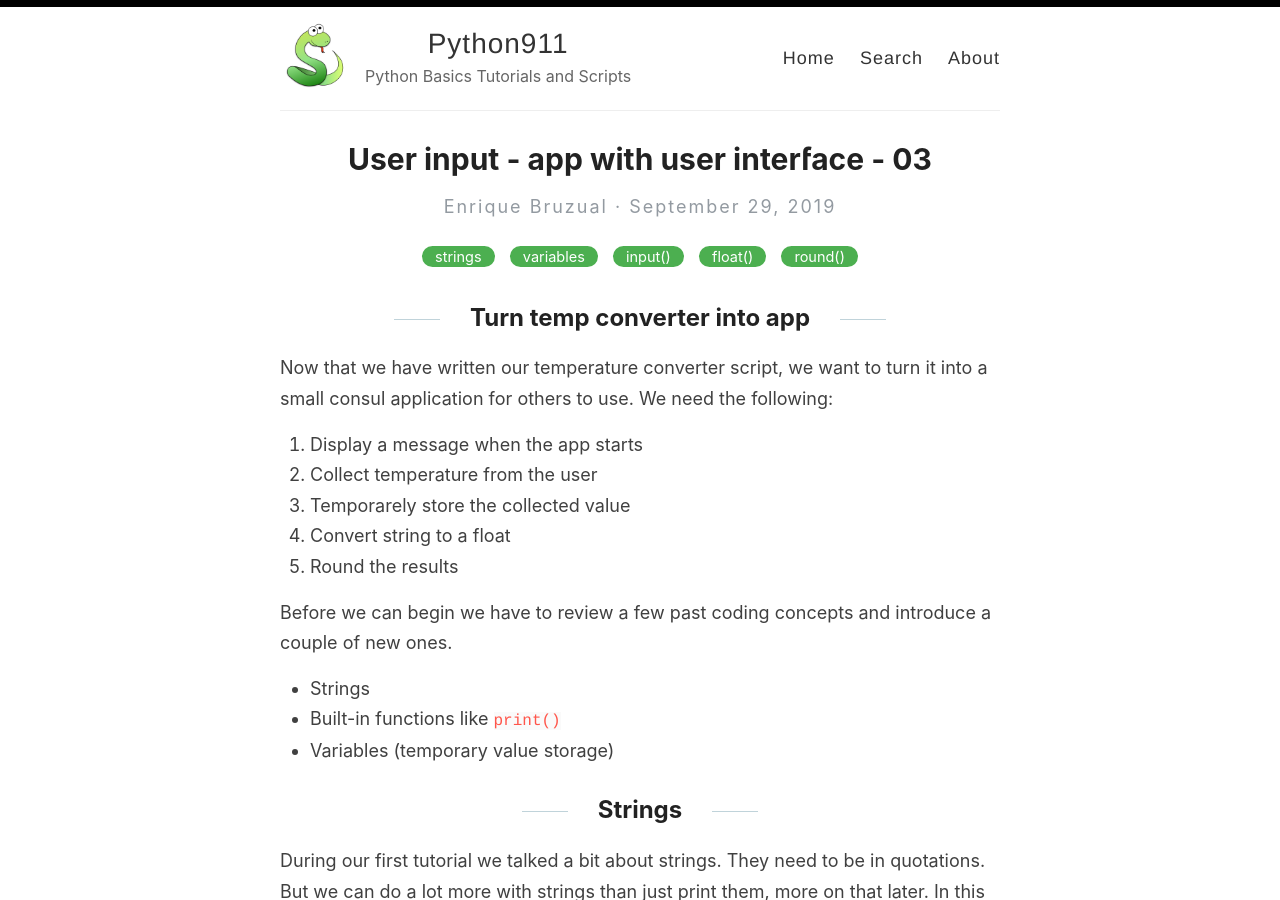
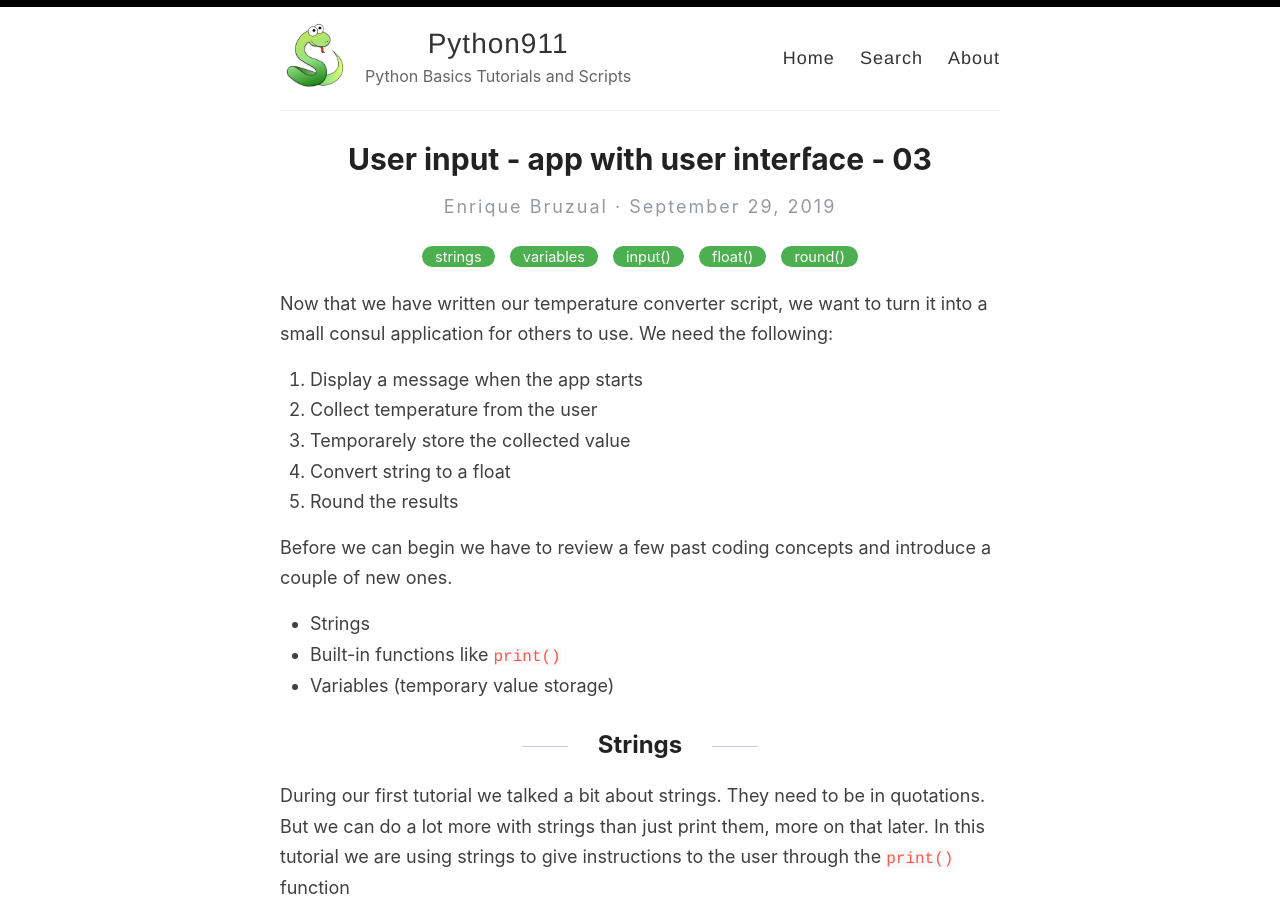
Before and after one commit to KikeVen/python911, a Jekyll site: the page built from _posts/2019-9-29-user-input-03.md, in a window 1280 px wide and 900 px high. Built offline with Jekyll 4.4.1, drawn with Linux system fonts in a browser that asks for light colours.

Commit message:
app rev2

```diff
--- a/_posts/2019-9-29-user-input-03.md
+++ b/_posts/2019-9-29-user-input-03.md
@@ -3,8 +3,6 @@ layout: post
 title: User input - app with user interface - 03
 categories: [strings, variables, input(), float(), round()]
 ---
-
-## Turn temp converter into app
 
 Now that we have written our temperature converter script, we want to turn it into a small consul application for others to use. We need the following:
 
```
